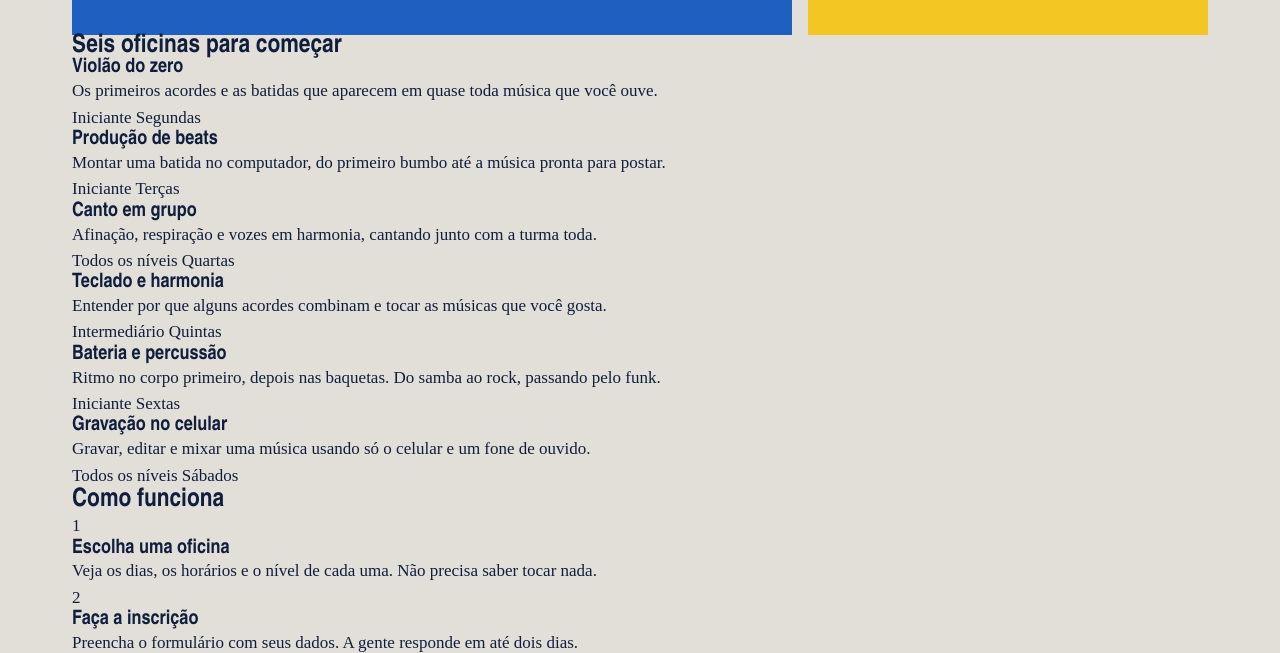
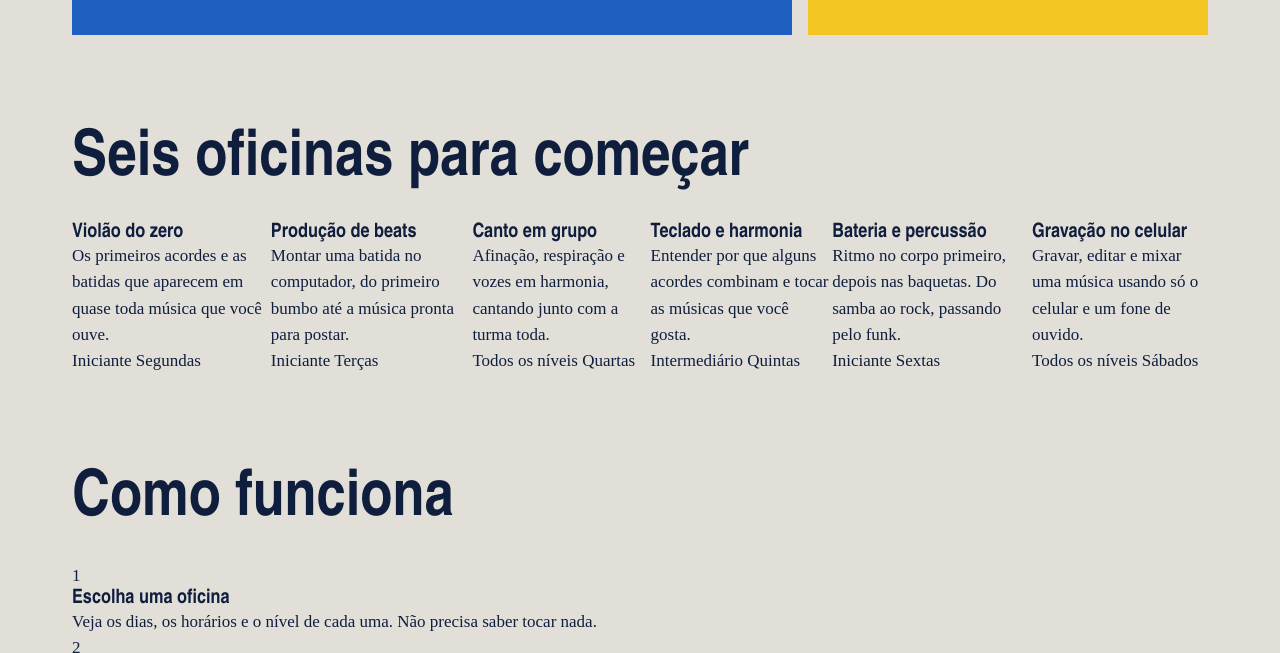
Before and after one commit to MiguelVasques11timc/laje-sonora, a plain HTML site: page index.html in a window 1280 px wide. Shown: the part 671-1324 px from the top of the page. Drawn offline with Linux system fonts and the light colour scheme; a web font is replaced by a local one.

Commit message:
Cards das oficinas
melhorando o estilo do site mechendo nos cards das oficinas

```diff
--- a/index.css
+++ b/index.css
@@ -124,3 +124,20 @@ h1, h2, h3 {
     font-size: 17px;
     cursor: pointer;
 }
+
+.botao:hover {
+    background-color: var(--caixa-dagua);
+}
+
+.secao {
+    margin-top: 96px;
+}
+
+.titulo-secao {
+    font-size: 64px;
+    margin-bottom: 32px;
+}
+
+.cards {
+    display: flex;
+}
```
